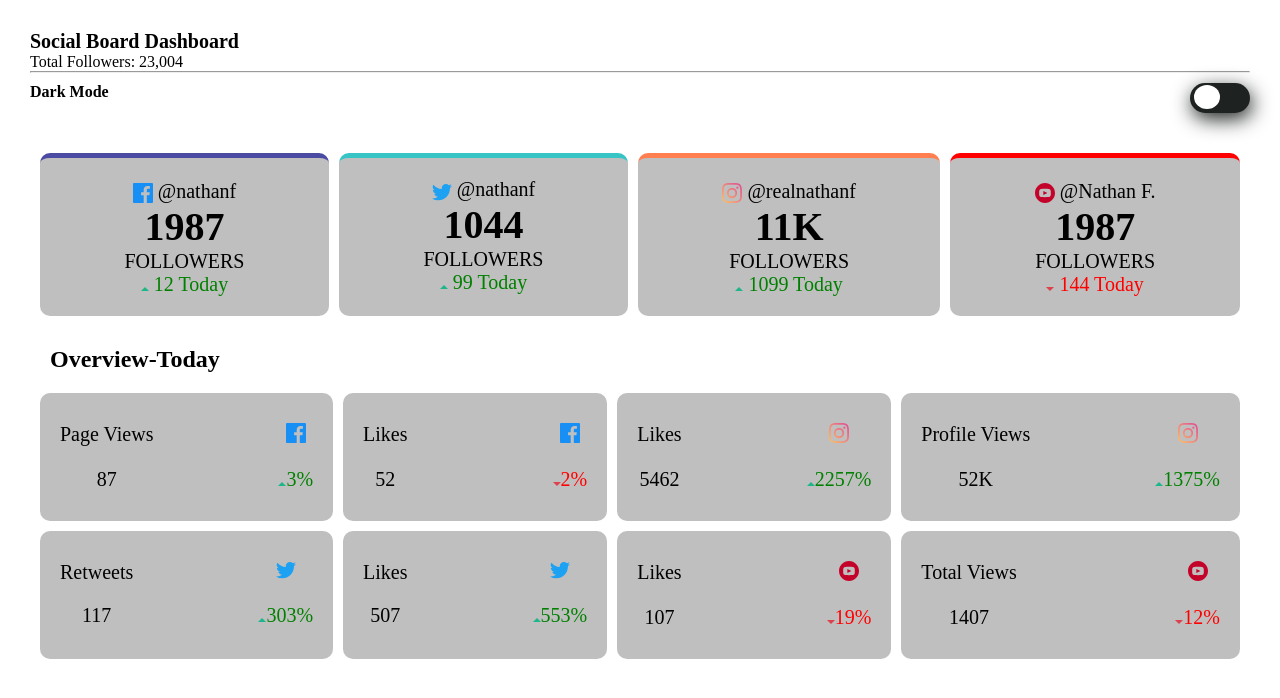
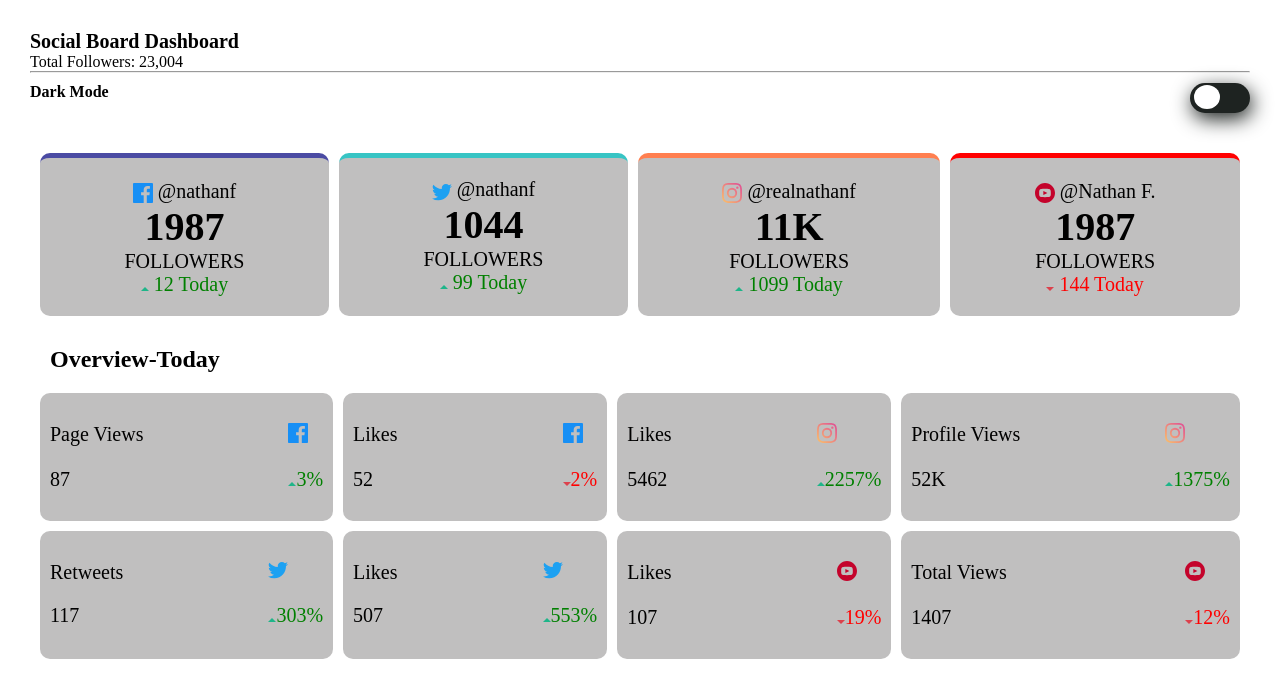
Before and after one commit to bijay55-cmd/Socialboard, a plain HTML site: page index.html in a window 1280 px wide. Drawn offline with Linux system fonts and the light colour scheme.

Commit message:
Update style.css

```diff
--- a/style.css
+++ b/style.css
@@ -128,7 +128,8 @@ section h1{
   justify-content: space-between;
 }
 .overview > div{
-  padding: 10px 20px;
+  padding: 10px;
+    text-align:left;
 }
 .green{
   color:green;
```
